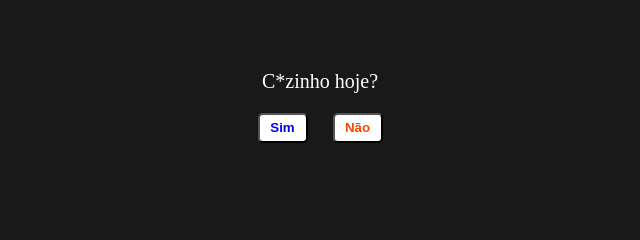
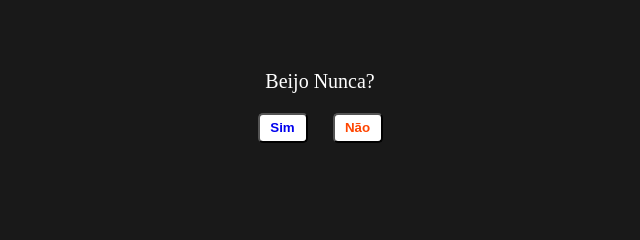
Before and after one commit to vtavaresz/pedido, a plain HTML site: page index.html in a window 1280 px wide. Shown: the part 302-542 px from the top of the page, 320-960 px from the left. Drawn offline with Linux system fonts and the light colour scheme.

Commit message:
index.html

```diff
--- a/index.html
+++ b/index.html
@@ -8,7 +8,7 @@
 </head>
 <body>
   <div class="box">
-    <p>C*zinho hoje?</p>
+    <p>Beijo Nunca?</p>
     <div class="buttons-container">
       <button>
         <a href="https://imageproxyb.ifunny.co/crop:x-20,resize:640x,quality:90x75/images/6c6267ff16059903c5cedfcbdde8566d674d8d931cd738022dfcb52d5a108d82_1.jpg">Sim</a>
```
